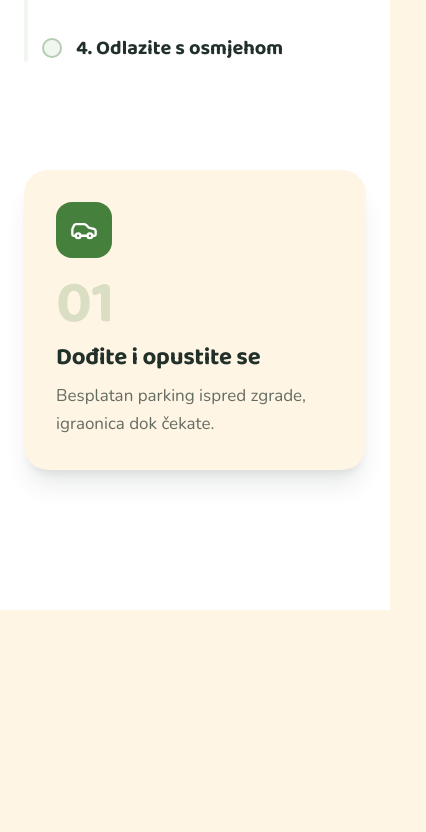
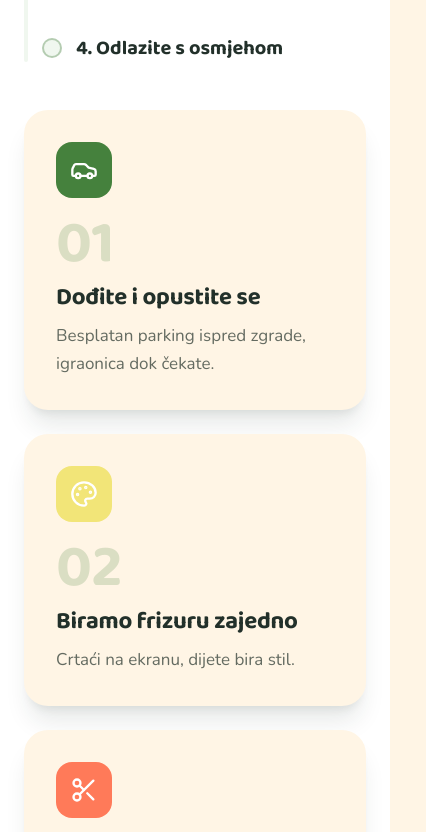
Before and after one commit to radovansusic/grasak-website, a React (Vite) app: page / in a window 390 px wide. Shown: the part 3952-4784 px from the top of the page, 426 px wide, since content can reach past the window. Built offline with nearby package versions, Linux system fonts and the light colour scheme.

Commit message:
fix: mobilni layout visit sekcije, tr naslovi, overflow-x clip

```diff
--- a/src/components/VisitStory.tsx
+++ b/src/components/VisitStory.tsx
@@ -19,6 +19,7 @@ export default function VisitStory() {
 
   useGSAP(
     () => {
+      if (typeof window !== 'undefined' && window.matchMedia('(max-width: 768px)').matches) return
       const cards = gsap.utils.toArray<HTMLElement>('.story-card')
       const dots = gsap.utils.toArray<HTMLElement>('.story-dot')
       const progress = root.current?.querySelector<HTMLElement>('.story-progress-fill')
@@ -56,10 +57,10 @@ export default function VisitStory() {
         {/* left sticky label */}
         <div>
           <span className="inline-block rounded-full bg-sun px-4 py-1.5 text-[13px] font-bold uppercase tracking-[0.08em] text-ink">
-            Kako izgleda posjeta
+            {tr('visit.eyebrow')}
           </span>
           <h2 className="mt-4 font-display text-4xl font-bold text-ink md:text-5xl">
-            Posjeta koja liči na igru
+            {tr('visit.title')}
           </h2>
           <div className="mt-10 flex gap-4">
             <div className="relative w-1 rounded-full bg-grass-tint">
@@ -79,11 +80,11 @@ export default function VisitStory() {
         </div>
 
         {/* right cards */}
-        <div className="relative min-h-[420px]">
+        <div className="relative md:min-h-[420px]">
           {steps.map((s, i) => (
             <div
               key={s.title}
-              className="story-card absolute inset-x-0 top-1/2 -translate-y-1/2 rounded-3xl bg-cream p-8 shadow-xl shadow-ink/10"
+              className="story-card relative mb-6 rounded-3xl bg-cream p-8 shadow-xl shadow-ink/10 last:mb-0 md:absolute md:inset-x-0 md:top-1/2 md:mb-0 md:-translate-y-1/2"
               style={{ zIndex: i + 1 }}
             >
               <span className={`flex h-14 w-14 items-center justify-center rounded-2xl ${s.color} text-white`}>
--- a/src/index.css
+++ b/src/index.css
@@ -15,19 +15,19 @@
     --secondary: 240 4.8% 95.9%;
     --secondary-foreground: 240 5.9% 10%;
     --muted: 240 4.8% 95.9%;
-    --muted-foreground: 240 3.8% 46.1%;
+    --muted-foreground: 240 4.8% 46.1%;
     --accent: 240 4.8% 95.9%;
     --accent-foreground: 240 5.9% 10%;
     --destructive: 0 84.2% 60.2%;
-    --destructive-foreground: 0 0% 98%;
+    --destructive-foreground: 240 5.9% 10%;
     --border: 240 5.9% 90%;
     --input: 240 5.9% 90%;
     --ring: 240 5.9% 10%;
     --radius: 0.625rem;
     --sidebar-background: 0 0% 98%;
     --sidebar-foreground: 240 5.3% 26.1%;
-    --sidebar-primary: 240 5.9% 10%;
-    --sidebar-primary-foreground: 0 0% 98%;
+    --sidebar-primary: 240 5.9% 90%;
+    --sidebar-primary-foreground: 240 5.9% 10%;
     --sidebar-accent: 240 4.8% 95.9%;
     --sidebar-accent-foreground: 240 5.9% 10%;
     --sidebar-border: 220 13% 91%;
@@ -40,26 +40,26 @@
     --card: 240 10% 3.9%;
     --card-foreground: 0 0% 98%;
     --popover: 240 10% 3.9%;
-    --popover-foreground: 0 0% 98%;
+    --popover-foreground: 240 10% 3.9%;
     --primary: 0 0% 98%;
     --primary-foreground: 240 5.9% 10%;
     --secondary: 240 3.7% 15.9%;
-    --secondary-foreground: 0 0% 98%;
+    --secondary-foreground: 240 5.9% 10%;
     --muted: 240 3.7% 15.9%;
     --muted-foreground: 240 5% 64.9%;
     --accent: 240 3.7% 15.9%;
-    --accent-foreground: 0 0% 98%;
+    --accent-foreground: 240 5.9% 10%;
     --destructive: 0 62.8% 30.6%;
     --destructive-foreground: 0 0% 98%;
     --border: 240 3.7% 15.9%;
     --input: 240 3.7% 15.9%;
     --ring: 240 4.9% 83.9%;
-    --sidebar-background: 240 5.9% 10%;
+    --sidebar-background: 240 3.7% 15.9%;
     --sidebar-foreground: 240 4.8% 95.9%;
     --sidebar-primary: 224.3 76.3% 48%;
-    --sidebar-primary-foreground: 0 0% 100%;
+    --sidebar-primary-foreground: 240 5.9% 10%;
     --sidebar-accent: 240 3.7% 15.9%;
-    --sidebar-accent-foreground: 240 4.8% 95.9%;
+    --sidebar-accent-foreground: 240 5.9% 10%;
     --sidebar-border: 240 3.7% 15.9%;
     --sidebar-ring: 217.2 91.2% 59.8%;
   }
@@ -72,7 +72,11 @@
   html {
     scroll-behavior: smooth;
   }
-  body {
+  html, body {
+  overflow-x: clip;
+}
+
+body {
     @apply bg-cream text-ink font-body antialiased;
     font-size: 17px;
     line-height: 1.65;
```
